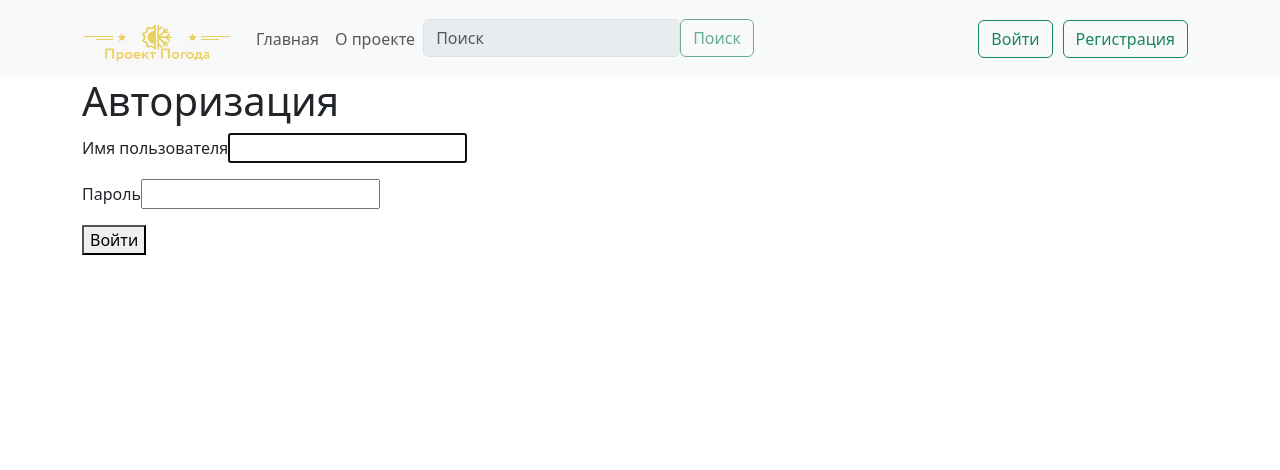
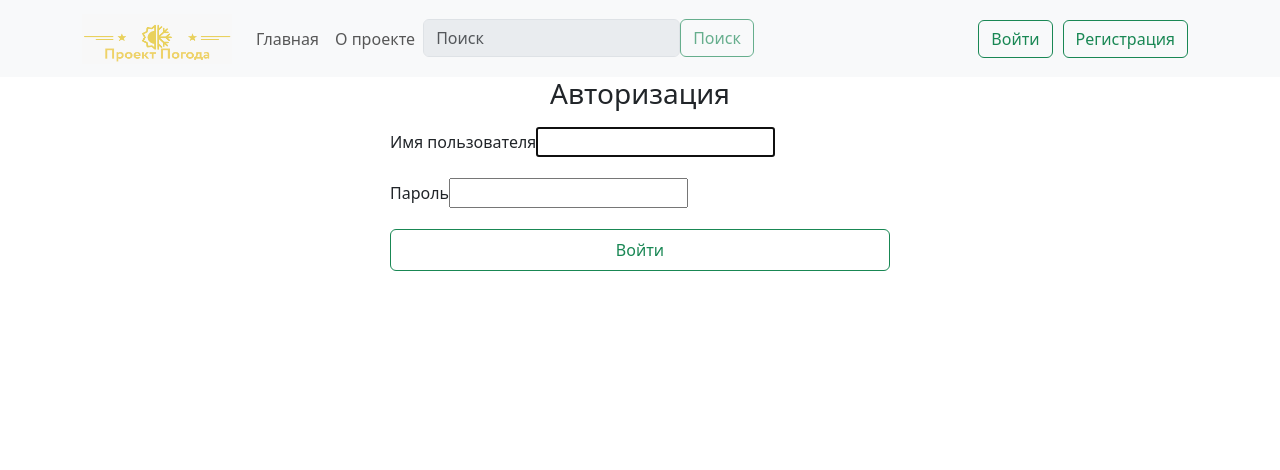
Before and after one commit to Victor-Smirnoff/weather, a Django app: page /users/login/ in a window 1280 px wide. Shown: the top 470 px of the page. Run offline with Django 5.2, Linux system fonts and the light colour scheme; some libraries are stand-ins or nearby versions.

Commit message:
corr login html

```diff
--- a/siteweather/users/templates/users/login.html
+++ b/siteweather/users/templates/users/login.html
@@ -1,15 +1,20 @@
 {% extends 'base.html' %}
 
 {% block content %}
-<h1>Авторизация</h1>
 
-<form method="post">
+<main style="width: 500px; margin: 0 auto;">
+  <h1 class="h3 mb-3 fw-normal" style="text-align: center;">Авторизация</h1>
+
+  <form method="post">
     {% csrf_token %}
-    <div>{{ form.non_field_errors }}</div>
+    <div class="text-danger">{{ form.non_field_errors }}</div>
     {% for f in form %}
-    <p><label for="{{ f.id_for_label }}">{{ f.label }}</label>{{ f }}</p>
-    <div>{{ f.errors }}</div>
+    <p><label for="{{ f.id_for_label }}" class="form-label">{{ f.label }}</label>{{ f }}</p>
+    <div class="text-danger">{{ f.errors }}</div>
     {% endfor %}
-    <p><button type="submit">Войти</button></p>
-</form>
+    <p><button type="submit" class="btn btn-outline-success w-100 py-2">Войти</button></p>
+  </form>
+
+</main>
+
 {% endblock %}
```
